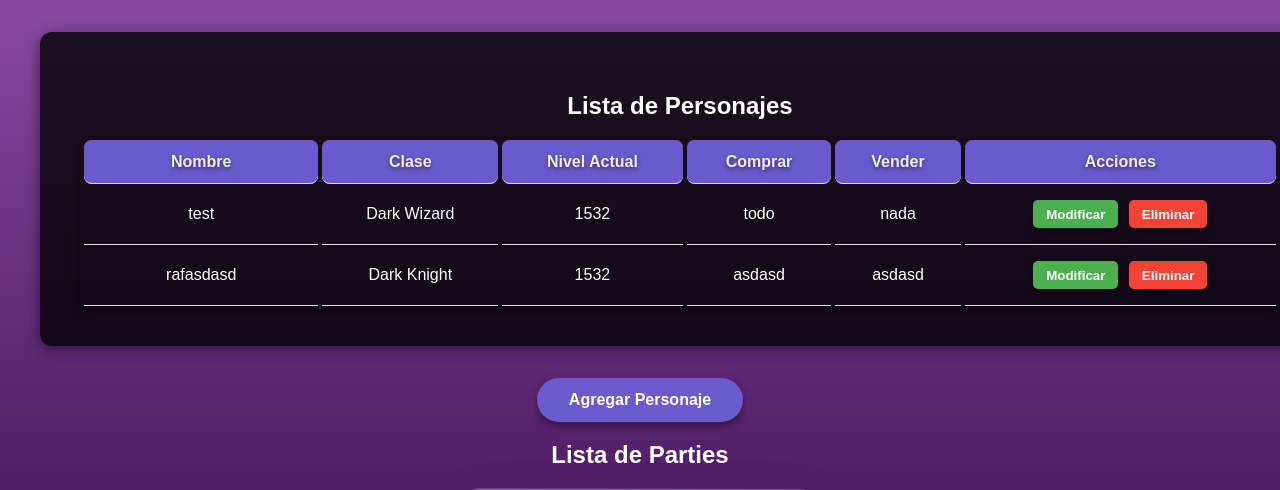
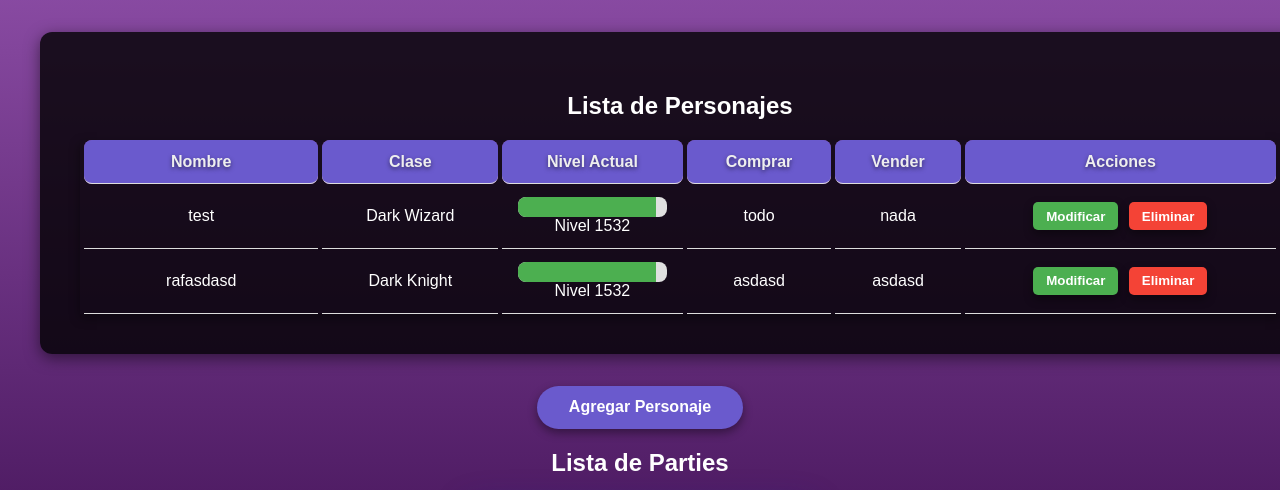
Before and after one commit to RaphaCarpio1532/mugp-manager, a Flask app: page / in a window 1280 px wide. Shown: the part 170-660 px from the top of the page. Run offline with Flask 3, Linux system fonts and the light colour scheme; data comes from the database, SQL or seed files in the repository.

Commit message:
agregamos la barra de progreso, se arreglo la manera en que se seleccionan los miembros de los parties

```diff
--- a/static/css/styles.css
+++ b/static/css/styles.css
@@ -326,3 +326,27 @@ table th:nth-child(2), table td:nth-child(2) {
 }
 
 /* Ajusta los porcentajes según tus necesidades */
+/* Estilos para la barra de progreso */
+.progress-bar-container {
+    width: 100%;
+    background-color: #e0e0e0;
+    border-radius: 8px;
+    overflow: hidden;
+    height: 20px;
+}
+
+.progress-bar {
+    height: 100%;
+    background-color: #4caf50; /* Color de la barra de progreso */
+    width: 0;
+    transition: width 0.3s ease;
+}
+
+/* Estilos para los checkboxes de personajes */
+.character-checkbox {
+    margin-bottom: 5px;
+}
+
+.character-checkbox input[type="checkbox"] {
+    margin-right: 10px;
+}
--- a/static/js/script.js
+++ b/static/js/script.js
@@ -16,20 +16,34 @@ function loadPartyMembers() {
     return fetch('/api/get_characters')
         .then(response => response.json())
         .then(data => {
-            const select = document.querySelector('#party-members');
-            select.innerHTML = '';
+            const container = document.querySelector('#party-members-container');
+            container.innerHTML = ''; // Limpia el contenedor
+
             data.forEach(character => {
-                const option = document.createElement('option');
-                option.value = character[9];  // El ID del personaje
-                option.textContent = `${character[0]} - Nivel ${character[2]}`;  // Nombre y nivel
-                select.appendChild(option);
+                const checkbox = document.createElement('input');
+                checkbox.type = 'checkbox';
+                checkbox.value = character[9]; // ID del personaje
+                checkbox.id = `character-${character[9]}`;
+                checkbox.name = 'party-members';
+
+                const label = document.createElement('label');
+                label.htmlFor = `character-${character[9]}`;
+                label.textContent = `${character[0]} - Nivel ${character[2]}`; // Nombre y nivel
+
+                const div = document.createElement('div');
+                div.classList.add('character-checkbox');
+                div.appendChild(checkbox);
+                div.appendChild(label);
+
+                container.appendChild(div);
             });
         })
         .catch(error => {
             console.error('Error al cargar personajes para el party:', error);
-            throw error;  // Re-lanzamos el error para manejarlo en el llamado
+            throw error;
         });
 }
+
 
 // Restablecer el formulario de party
 function resetPartyForm() {
@@ -156,7 +170,8 @@ document.addEventListener('DOMContentLoaded', function() {
         event.preventDefault();
 
         const partyName = document.querySelector('#party-name').value;
-        const selectedCharacters = Array.from(document.querySelector('#party-members').selectedOptions).map(option => option.value);
+        const selectedCharacters = Array.from(document.querySelectorAll('#party-members-container input[type="checkbox"]:checked'))
+            .map(checkbox => checkbox.value);
 
         const partyData = {
             party_name: partyName,
@@ -178,6 +193,7 @@ document.addEventListener('DOMContentLoaded', function() {
 // ================================
 // Cargar y mostrar los personajes en la tabla
 // ================================
+
 function loadCharacters() {
     fetch('/api/get_characters')
         .then(response => response.json())
@@ -185,11 +201,19 @@ function loadCharacters() {
             const charactersTable = document.querySelector('#characters-table tbody');
             charactersTable.innerHTML = '';
             data.forEach(character => {
+                // Calcula el porcentaje del nivel
+                const levelPercentage = (character[2] / 1650) * 100; // character[2] es el nivel
+
                 const row = document.createElement('tr');
                 row.innerHTML = `
                     <td>${character[0]}</td> <!-- Nombre -->
                     <td>${character[1]}</td> <!-- Clase -->
-                    <td>${character[2]}</td> <!-- Nivel Actual -->
+                    <td>
+                        <div class="progress-bar-container">
+                            <div class="progress-bar" style="width: ${levelPercentage}%;"></div>
+                        </div>
+                        <div style="text-align: center;">Nivel ${character[2]}</div>
+                    </td>
                     <td>${character[3]}</td> <!-- Comprar -->
                     <td>${character[4]}</td> <!-- Vender -->
                     <td>
@@ -202,6 +226,7 @@ function loadCharacters() {
         })
         .catch(error => console.error('Error al cargar personajes:', error));
 }
+
 
 // ================================
 // Agregar un personaje
@@ -351,7 +376,16 @@ function loadParties() {
 // ================================
 // Crear un nuevo party
 // ================================
-function createParty(partyData) {
+function createParty() {
+    const partyName = document.querySelector('#party-name').value;
+    const selectedCharacters = Array.from(document.querySelectorAll('#party-members-container input[type="checkbox"]:checked'))
+        .map(checkbox => checkbox.value);
+
+    const partyData = {
+        party_name: partyName,
+        character_ids: selectedCharacters
+    };
+
     fetch('/api/create_party', {
         method: 'POST',
         headers: { 'Content-Type': 'application/json' },
@@ -379,28 +413,26 @@ function createParty(partyData) {
 
 
 
+
 // ================================
 // Función para editar un Party
 // ================================
 window.editParty = function(partyId) {
-    // Obtener los datos del party
     fetch(`/api/get_party/${partyId}`)
         .then(response => response.json())
         .then(party => {
-            // Cargar los personajes en el select primero
             loadPartyMembers()
                 .then(() => {
-                    // Configuración para editar el party existente
                     isEditingParty = true;
                     currentPartyId = partyId;
 
                     // Llenar el formulario del modal con los datos del party
                     document.getElementById('party-name').value = party.party_name;
 
-                    // Seleccionar los miembros actuales en el select
-                    const partyMembersSelect = document.getElementById('party-members');
-                    Array.from(partyMembersSelect.options).forEach(option => {
-                        option.selected = party.members.some(member => member.id === parseInt(option.value));
+                    // Marcar los checkboxes de los miembros actuales
+                    const checkboxes = document.querySelectorAll('#party-members-container input[type="checkbox"]');
+                    checkboxes.forEach(checkbox => {
+                        checkbox.checked = party.members.some(member => member.id == checkbox.value);
                     });
 
                     // Cambiar el título y el texto del botón
@@ -416,7 +448,9 @@ window.editParty = function(partyId) {
 };
 
 
+// ================================
 // Actualizar un party existente
+// ================================
 function updateParty(partyId, partyData) {
     fetch(`/api/update_party/${partyId}`, {
         method: 'PUT',
@@ -441,7 +475,9 @@ function updateParty(partyId, partyData) {
     .catch(error => console.error('Error al actualizar el party:', error));
 }
 
+// ================================
 // Eliminar un party
+// ================================
 window.deleteParty = function(partyId) {
     fetch(`/api/delete_party/${partyId}`, {
         method: 'DELETE'
--- a/templates/index.html
+++ b/templates/index.html
@@ -113,7 +113,8 @@
             <input type="text" id="party-name" name="party-name" required>
 
             <label for="party-members">Selecciona personajes:</label>
-            <select id="party-members" name="party-members" multiple required>
+            <div id="party-members-container"></div> <!-- Contenedor para las casillas de verificación -->
+
                 <!-- Las opciones de personajes se llenarán dinámicamente con JavaScript -->
             </select>
 
```
